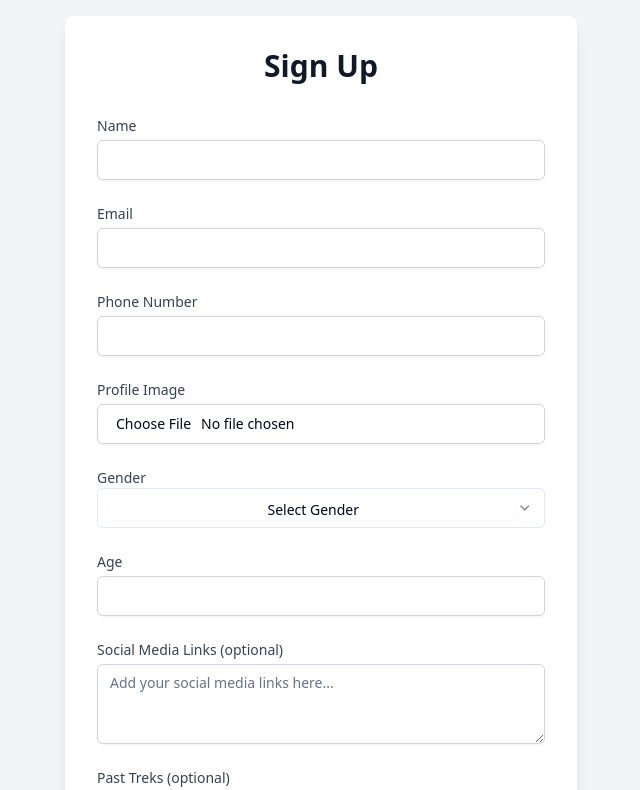
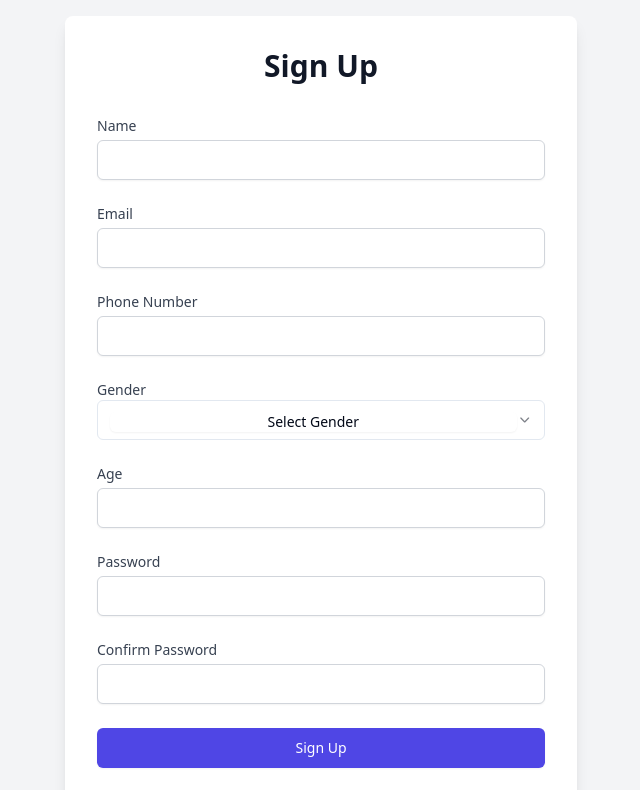
Before and after one commit to pointbreak6969/Trek-Sathi, a React (Vite) app in the folder client/: page / in a window 1280 px wide. Shown: the top 790 px of the page, without its empty margins (319-959 px from the left). Built offline with nearby package versions, Linux system fonts and the light colour scheme.

Commit message:
refactor Signup page: update form fields and comment out unused sections

```diff
--- a/client/src/Pages/Signup.jsx
+++ b/client/src/Pages/Signup.jsx
@@ -25,10 +25,10 @@ const SignupPage = () => {
             <Input type="tel" id="phone" name="phone" required className="mt-1 block w-full border-gray-300 rounded-md shadow-sm focus:border-indigo-500 focus:ring-indigo-500"/>
           </div>
 
-          <div className="mb-6">
+          {/* <div className="mb-6">
             <label htmlFor="image" className="block text-sm font-medium text-gray-700">Profile Image</label>
             <Input type="file" id="image" name="image" accept="image/*" className="mt-1 block w-full border-gray-300 rounded-md shadow-sm focus:border-indigo-500 focus:ring-indigo-500"/>
-          </div>
+          </div> */}
 
           <div className="mb-6">
             <label htmlFor="gender" className="block text-sm font-medium text-gray-700">Gender</label>
@@ -51,14 +51,24 @@ const SignupPage = () => {
           </div>
 
           <div className="mb-6">
-            <label htmlFor="socials" className="block text-sm font-medium text-gray-700">Social Media Links (optional)</label>
-            <Textarea id="socials" name="socials" className="mt-1 block w-full border-gray-300 rounded-md shadow-sm focus:border-indigo-500 focus:ring-indigo-500" placeholder="Add your social media links here..."/>
+            <label htmlFor="password" className="block text-sm font-medium text-gray-700">Password</label>
+            <Input type="password" id="password" name="password" required className="mt-1 block w-full border-gray-300 rounded-md shadow-sm focus:border-indigo-500 focus:ring-indigo-500"/>
           </div>
 
           <div className="mb-6">
+            <label htmlFor="confirm_password" className="block text-sm font-medium text-gray-700">Confirm Password</label>
+            <Input type="password" id="confirm_password" name="confirm_password" required className="mt-1 block w-full border-gray-300 rounded-md shadow-sm focus:border-indigo-500 focus:ring-indigo-500"/>
+          </div>
+
+          {/* <div className="mb-6">
+            <label htmlFor="socials" className="block text-sm font-medium text-gray-700">Social Media Links (optional)</label>
+            <Textarea id="socials" name="socials" className="mt-1 block w-full border-gray-300 rounded-md shadow-sm focus:border-indigo-500 focus:ring-indigo-500" placeholder="Add your social media links here..."/>
+          </div> */}
+{/*
+          <div className="mb-6">
             <label htmlFor="past_treks" className="block text-sm font-medium text-gray-700">Past Treks (optional)</label>
             <Textarea id="past_treks" name="past_treks" className="mt-1 block w-full border-gray-300 rounded-md shadow-sm focus:border-indigo-500 focus:ring-indigo-500" placeholder="Describe your past treks here..."/>
-          </div>
+          </div> */}
 
           <Button type="submit" className="w-full bg-indigo-600 text-white py-3 px-4 rounded-md shadow-sm hover:bg-indigo-700 focus:outline-none focus:ring-2 focus:ring-offset-2 focus:ring-indigo-500">
             Sign Up
```
